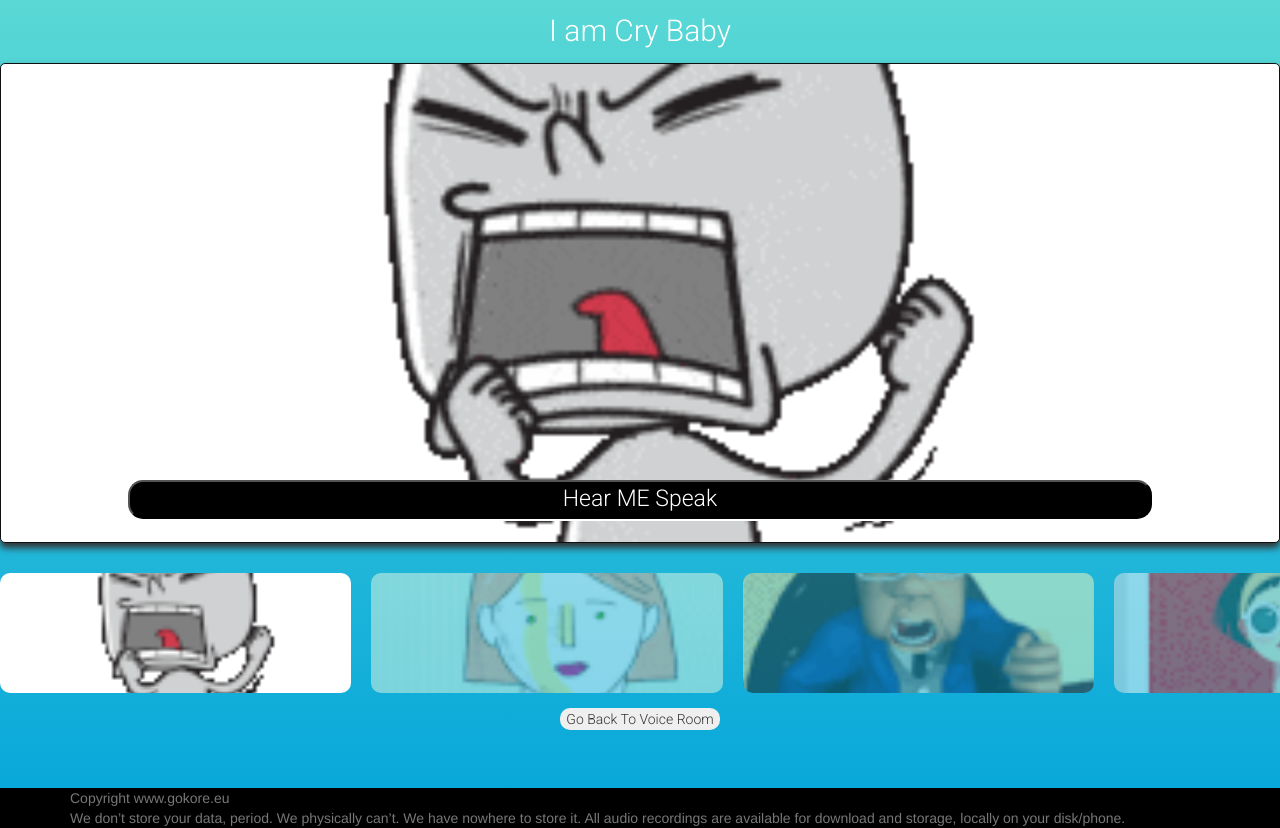
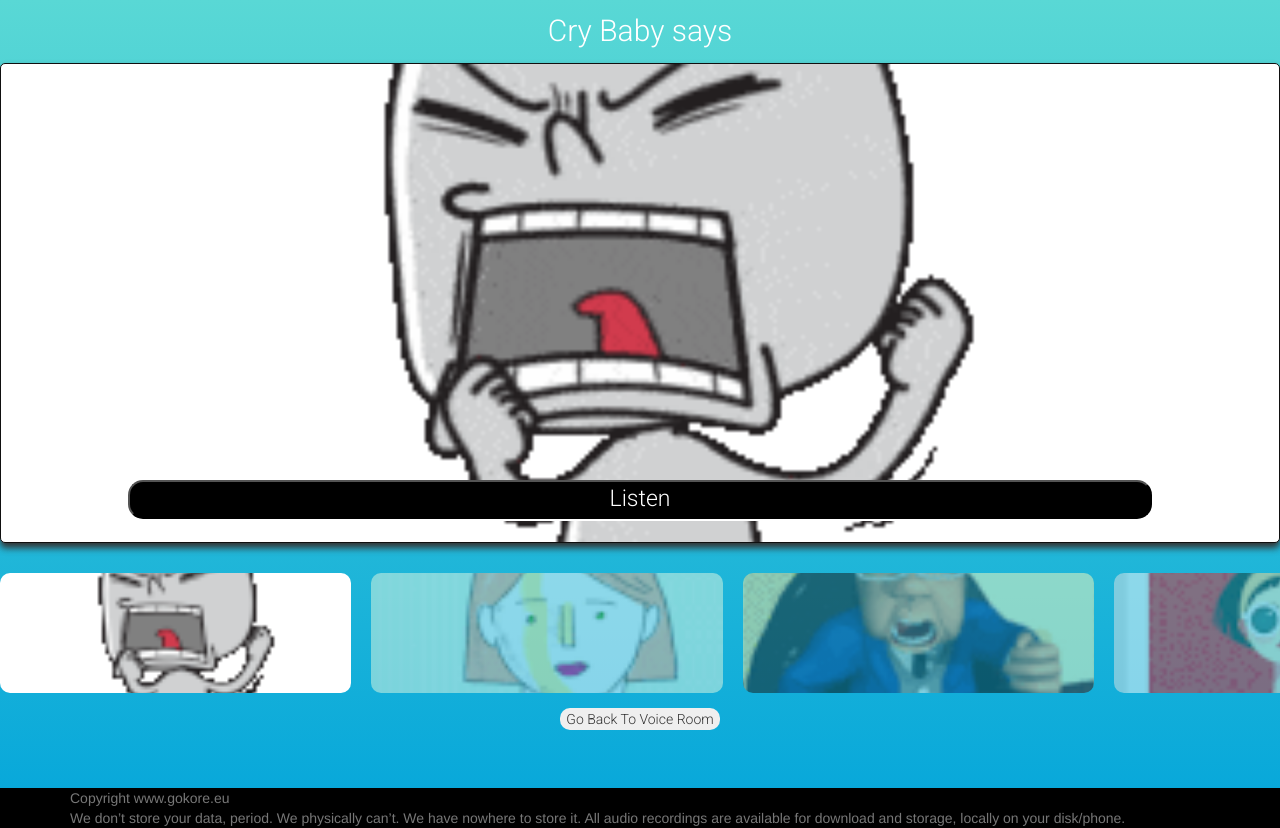
Before and after one commit to vlkavyampref9/Split-Project, a plain HTML site: page views/closure.html in a window 1280 px wide. Drawn offline with nearby package versions, Linux system fonts and the light colour scheme.

Commit message:
Few text changes in final view

```diff
--- a/js/faceyourvoice.js
+++ b/js/faceyourvoice.js
@@ -81,7 +81,7 @@ InitRoomAmbience2(localStorage.getItem("SelectedCharacterGif"));
 }
 
 function InitRoomAmbience2(selectedCharacter) {
-  document.getElementById('charName').innerHTML = "I am "+localStorage.getItem("SelectedCharacter");
+  document.getElementById('charName').innerHTML = localStorage.getItem("SelectedCharacter")+ " says";
   document.getElementById('gifBig').style.backgroundImage = selectedCharacter;
   au.controls = true;
   //au.stop();
--- a/views/closure.html
+++ b/views/closure.html
@@ -20,7 +20,7 @@
 
 <body class="blueRoom">
   <div id="nameDiv" class="nameDiv">
-    <p id="charName" class="charName">I am Cry Baby</p>
+    <p id="charName" class="charName">Cry Baby says</p>
   </div>
   <!-- Swiper -->
   <div class="swiper-container gallery-top">
@@ -34,7 +34,7 @@
 
   </div>
   <div>
-    <button id="PlayButton" class="listen" onclick="playVoicesInLoop()">Hear ME Speak</button>
+    <button id="PlayButton" class="listen" onclick="playVoicesInLoop()">Listen</button>
     <div id="audio" class="audioBox">
       <audio id="VoiceCharacterAudio" onended="PlayNextOrLoop()" onclick="PlayTransform()"></audio>
     </div>
```
